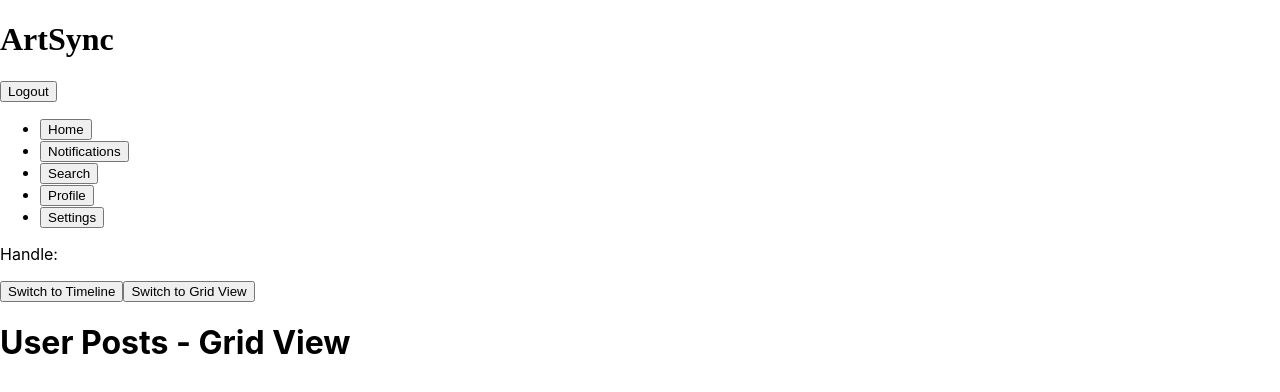
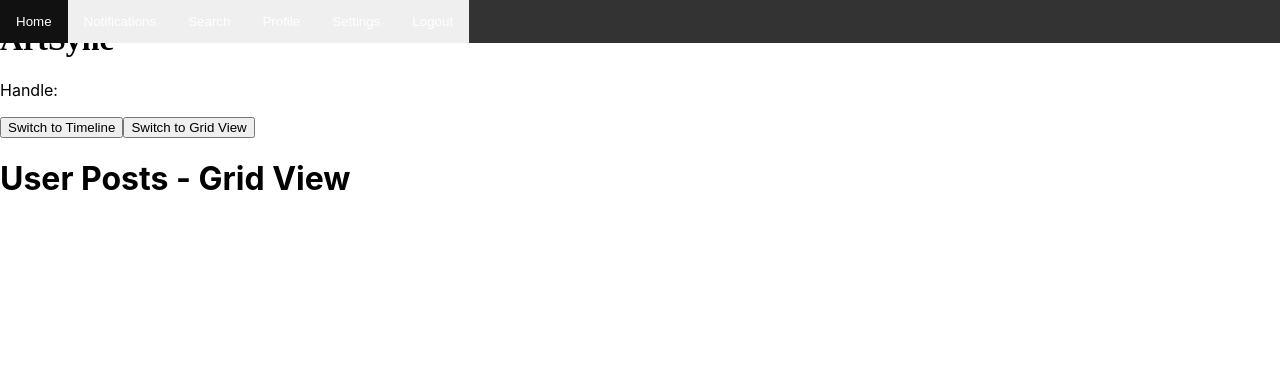
Before and after one commit to dm-transferable-art-social-media/ArtSync, a Vue app in the folder art-social/: page /profile in a window 1280 px wide. Shown: the top 392 px of the page. Built offline with nearby package versions, Linux system fonts and the light colour scheme; what @atproto/api would draw is missing.

Commit message:
styled heading

```diff
--- a/art-social/src/Heading.js
+++ b/art-social/src/Heading.js
@@ -1,6 +1,6 @@
 import { useLocation, useNavigate } from "react-router-dom";
-
 import { deleteSession } from "./lib/bsky.ts";
+import heading from "./pages/Styles/heading.module.css";
 
 const Heading = () => {
   const location = useLocation();
@@ -39,27 +39,27 @@ const Heading = () => {
       <h1 className="col-10" style={{ fontFamily: "Segoe UI Mono" }}>
         ArtSync
       </h1>
-      {location.pathname !== "/login" && (
-        <button className="btn btn-link col-ml-auto" onClick={logout}>
-          Logout
-        </button>
-      )}
 
-      <div className="sticky-area">
+      <div>
+
         {location.pathname !== "/login" && (
-          <ul className="tab">
+          <ul className={heading.tab}>
             {tabs.map(({ routeName, label }, idx) => (
               <li
                 key={idx}
-                className={`tab-item ${
-                  location.pathname === routeName ? "active" : ""
-                }`}
+                className={`tab-item ${location.pathname === routeName ? "active" : ""
+                  }`}
               >
                 <button onClick={() => navigate(routeName, { replace: true })}>
                   {label}
                 </button>
               </li>
             ))}
+            <li>{location.pathname !== "/login" && (
+              <button className="btn btn-link col-ml-auto" onClick={logout}>
+                Logout
+              </button>
+            )}</li>
           </ul>
         )}
       </div>
--- /dev/null
+++ b/art-social/src/pages/Styles/heading.module.css
@@ -0,0 +1,32 @@
+.tab {
+    list-style-type: none;
+    margin: 0;
+    padding: 0;
+    overflow: hidden;
+    width: 100%;
+    background-color: #333;
+    position: fixed;
+    top: 0;
+}
+
+.tab li {
+    float: left;
+}
+
+.tab li button {
+    display: block;
+    color: white;
+    border: none;
+    text-align: center;
+    padding: 14px 16px;
+    text-decoration: none;
+}
+
+.tab li button:hover {
+    background-color: #111;
+}
+
+.active {
+    background-color: #4CAF50;
+
+}
```
